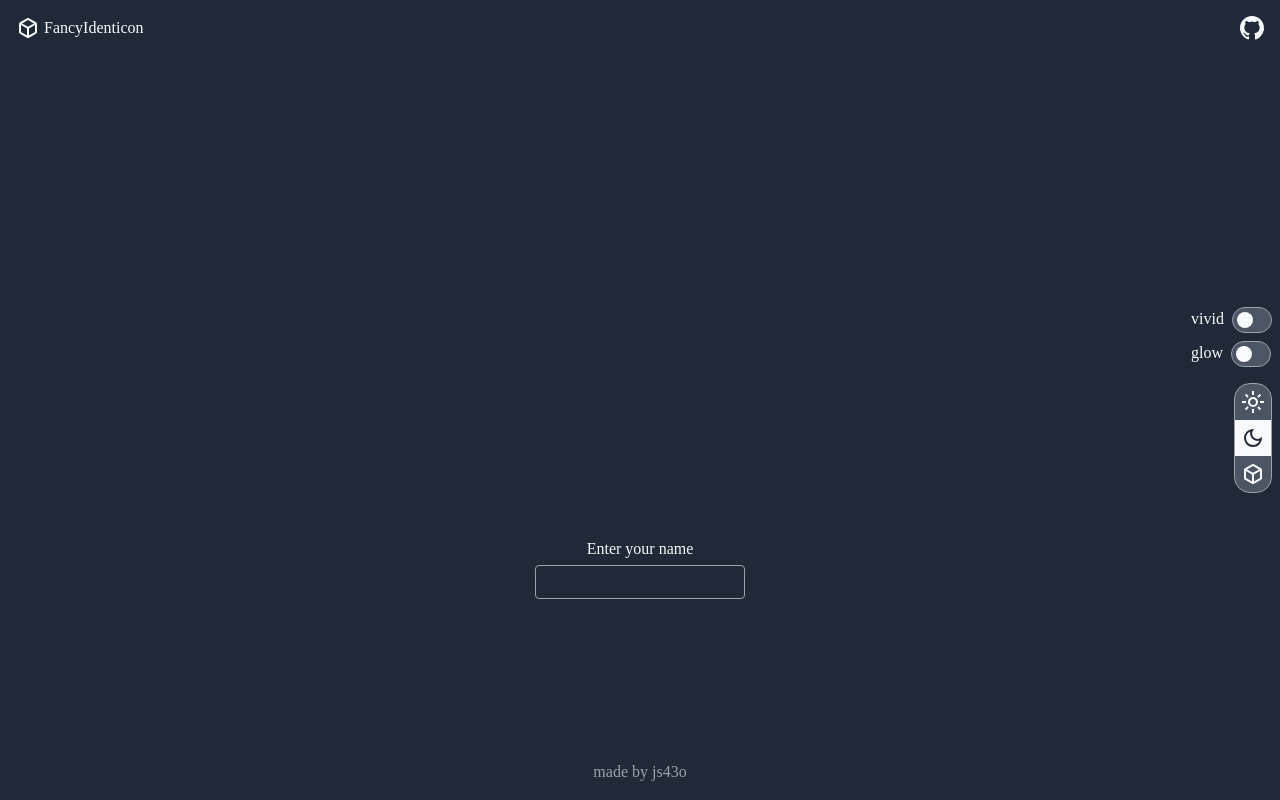
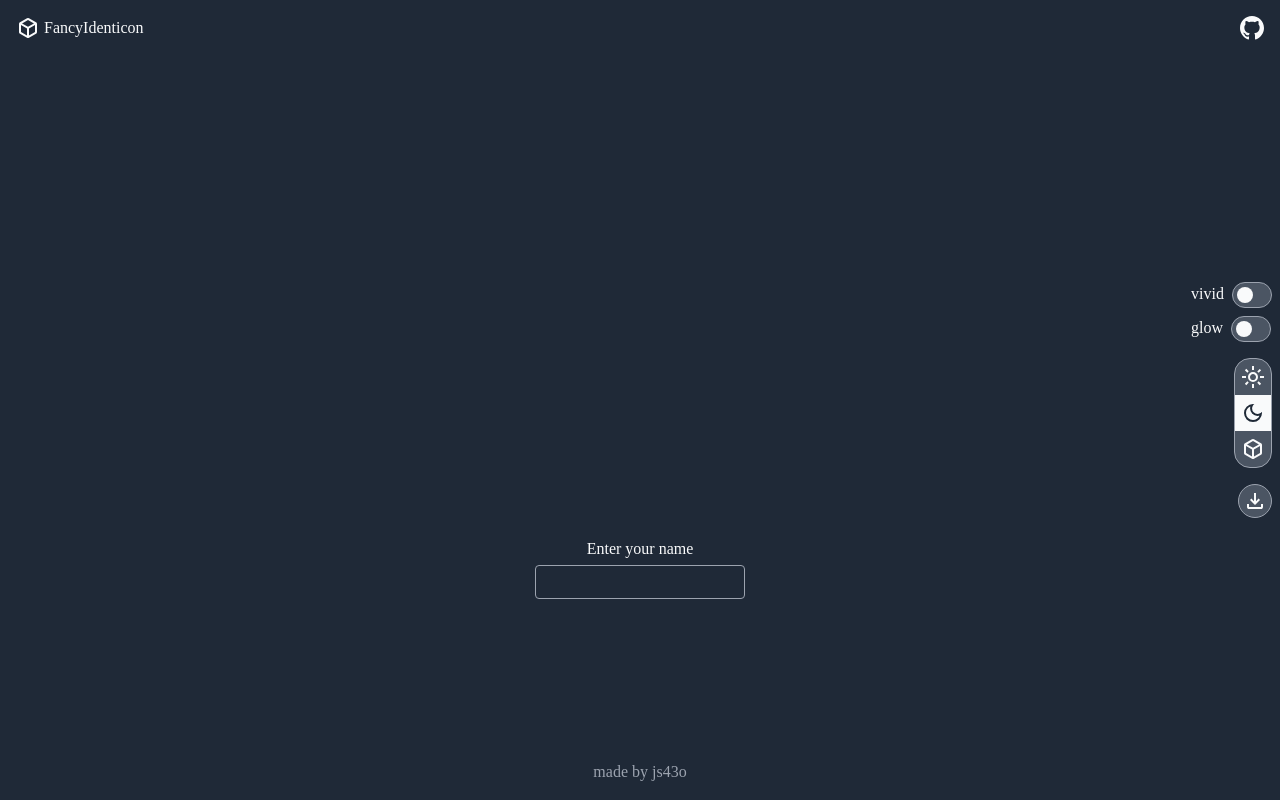
Before and after one commit to js43o/fancy-identicon, a React (Vite) app: page / in a window 1280 px wide. Built offline with nearby package versions, Linux system fonts and the light colour scheme; a web font is replaced by a local one.

Commit message:
💄 다운로드 버튼 컴포넌트 추가

```diff
--- /dev/null
+++ b/src/components/Download.tsx
@@ -0,0 +1,9 @@
+import DownloadIcon from '~/assets/download.svg?react';
+
+export function Download() {
+  return (
+    <button className="flex items-center justify-center rounded-full border border-gray-400 bg-gray-600 p-1">
+      <DownloadIcon width={24} height={24} className="fill-gray-50" />
+    </button>
+  );
+}
--- a/src/components/Sidebar.tsx
+++ b/src/components/Sidebar.tsx
@@ -1,6 +1,7 @@
 import { Switch } from '~/components';
 import { Theme } from '~/utils';
 import { ThemeSelector } from './ThemeSelector';
+import { Download } from './Download';
 
 type SidebarProps = {
   vivid: boolean;
@@ -44,6 +45,7 @@ export function Sidebar({
         </li>
       </ul>
       <ThemeSelector theme={theme} onSelectTheme={onSelectTheme} />
+      <Download />
     </aside>
   );
 }
--- a/src/styles/global.css
+++ b/src/styles/global.css
@@ -18,6 +18,14 @@
 
 :root {
   --block-color: #fff;
+}
+
+button:hover {
+  filter: brightness(1.1);
+}
+
+button:active {
+  filter: brightness(0.9);
 }
 
 .cube-wrapper {
```
Also changed, not shown: src/assets/download.svg (added).
